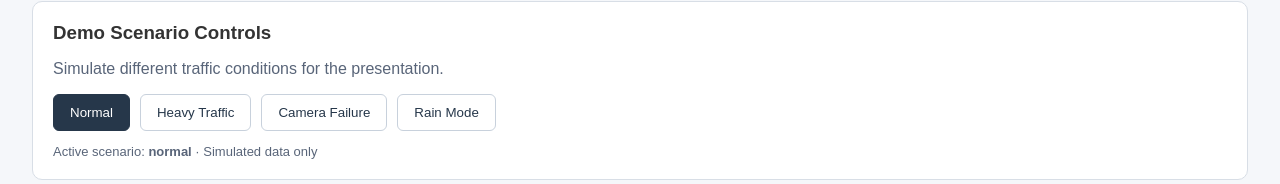
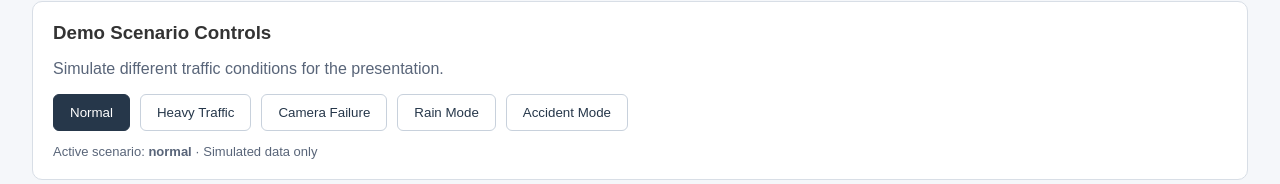
Before and after one commit to abhinavanil22/traffic-ai-command-center, a React (Vite) app: page / in a window 1280 px wide. Shown: the part 257-441 px from the top of the page. Built offline with nearby package versions, Linux system fonts and the light colour scheme.

Commit message:
Add accident traffic scenario

```diff
--- a/src/App.tsx
+++ b/src/App.tsx
@@ -44,27 +44,48 @@ function App() {
   const activeAlerts = getActiveAlerts(intersections);
   const trafficHistory = useTrafficHistory(intersections);
   const selectedIntersection = intersections[0];
+
 function handleScenarioChange(scenario: DemoScenario) {
   setActiveScenario(scenario);
 
-    if (scenario === "normal") {
-      setIntersections(initialIntersections);
-      return;
+  // Always start from the original data so scenarios never compound.
+  setIntersections(
+    initialIntersections.map((intersection) => {
+      const directions = intersection.directions.map((direction) => {
+        let vehiclesWaiting = direction.vehiclesWaiting;
+        let averageSpeed = direction.averageSpeed;
+        let longestWait = direction.longestWait;
+
+        if (scenario === "heavy-traffic") {
+          vehiclesWaiting = Math.round(vehiclesWaiting * 1.5);
+          longestWait = Math.round(longestWait * 1.4);
         }
 
-    setIntersections((currentData) =>
-      currentData.map((intersection) => {
-        const directions = intersection.directions.map((direction) => ({
+        if (scenario === "rain") {
+          averageSpeed = Math.max(
+            5,
+            Math.round(averageSpeed * 0.65),
+          );
+          longestWait = Math.round(longestWait * 1.3);
+        }
+
+        if (scenario === "accident") {
+          // Simulate congestion around an incident.
+          vehiclesWaiting = Math.round(vehiclesWaiting * 1.8);
+          averageSpeed = Math.max(
+            3,
+            Math.round(averageSpeed * 0.4),
+          );
+          longestWait = Math.round(longestWait * 1.8);
+        }
+
+        return {
           ...direction,
-          vehiclesWaiting:
-            scenario === "heavy-traffic"
-              ? Math.round(direction.vehiclesWaiting * 1.5)
-              : direction.vehiclesWaiting,
-          averageSpeed:
-            scenario === "rain"
-              ? Math.max(5, Math.round(direction.averageSpeed * 0.65))
-              : direction.averageSpeed,
-        }));
+          vehiclesWaiting,
+          averageSpeed,
+          longestWait,
+        };
+      });
 
       const vehiclesWaiting = directions.reduce(
         (total, direction) => total + direction.vehiclesWaiting,
@@ -78,6 +99,16 @@ function App() {
         ) / directions.length,
       );
 
+      const cameraWorking = scenario !== "camera-failure";
+
+      const status =
+        scenario === "camera-failure"
+          ? "problem"
+          : scenario === "heavy-traffic" ||
+              scenario === "accident"
+            ? "busy"
+            : "normal";
+
       return {
         ...intersection,
         directions,
@@ -87,20 +118,13 @@ function App() {
           100,
           Math.round((vehiclesWaiting / 250) * 100),
         ),
-          cameraWorking:
-            scenario === "camera-failure"
-              ? false
-              : intersection.cameraWorking,
-          status:
-            scenario === "camera-failure"
-              ? "problem"
-              : scenario === "heavy-traffic"
-                ? "busy"
-                : intersection.status,
+        cameraWorking,
+        status,
       };
     }),
   );
 }
+
   const [activeView, setActiveView] = useState<DashboardView>("Overview");
   const [activeScenario, setActiveScenario] = useState<DemoScenario>("normal");
   const viewDescriptions: Record<
@@ -170,6 +194,15 @@ function App() {
               >
                 Rain Mode
               </button>
+
+              <button
+                type="button"
+                className={activeScenario === "accident" ? "selected" : ""}
+                onClick={() => handleScenarioChange("accident")}
+              >
+                Accident Mode
+              </button>
+
             </div>
 
             <p className="scenario-status">
--- a/src/types/traffic.ts
+++ b/src/types/traffic.ts
@@ -45,4 +45,5 @@ export type DemoScenario =
   | "normal"
   | "heavy-traffic"
   | "camera-failure"
-  | "rain";
+  | "rain"
+  | "accident";
```
Lines whose indentation alone changed are shown as unchanged.
